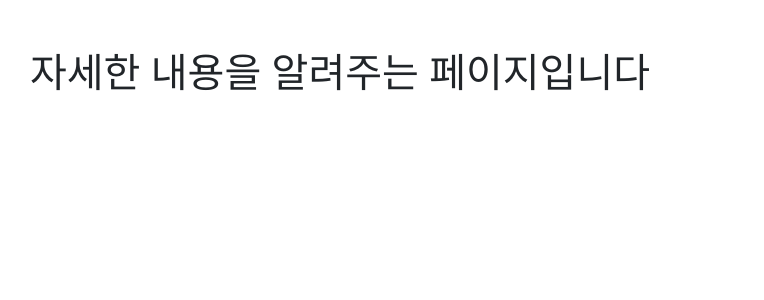
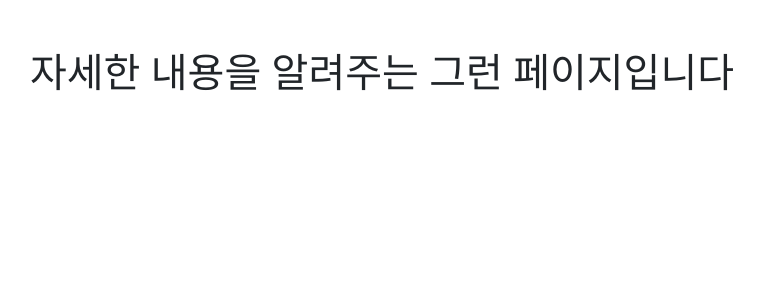
Before and after one commit to haeuncreate/myblog, a Django app: template blogapp/templates/detail.html in a window 1280 px wide. Shown: the part 70-370 px from the top of the page, without its empty margins (52-816 px from the left). Run offline with Django 3.2, Linux system fonts and the light colour scheme; the template is opened without the code that fills it, so the values that code supplies are empty.

Commit message:
detail change

```diff
--- a/blogapp/templates/detail.html
+++ b/blogapp/templates/detail.html
@@ -3,7 +3,7 @@
 {% block contents %}
 <div class="container">
   <br><br>
-  <h1>자세한 내용을 알려주는 페이지입니다</h1>
+  <h1>자세한 내용을 알려주는 그런 페이지입니다</h1>
   <br><br>
   <h1>{{blog_detail.title}}</h1>
   <p>{{blog_detail.pub_date}}</p>
```
